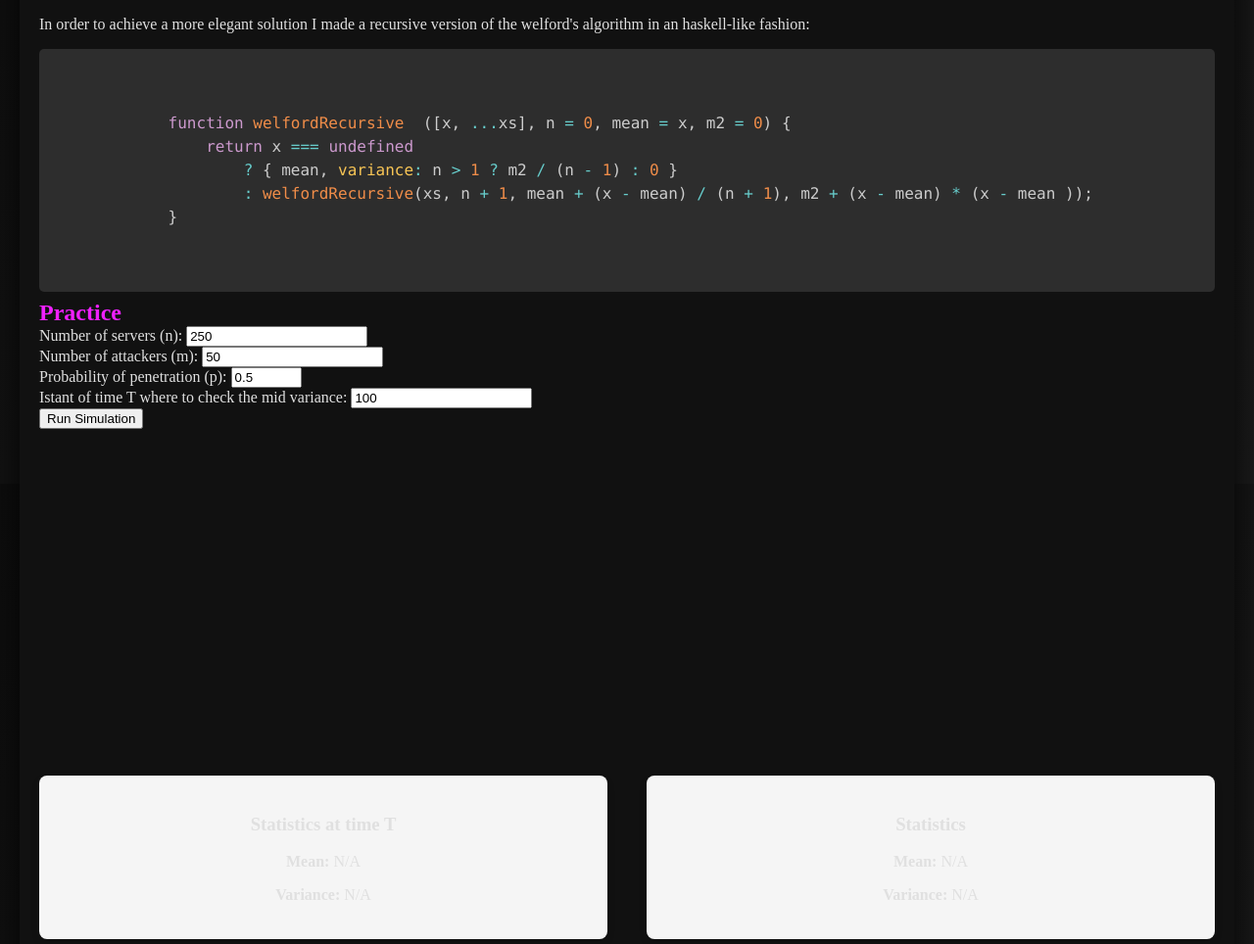
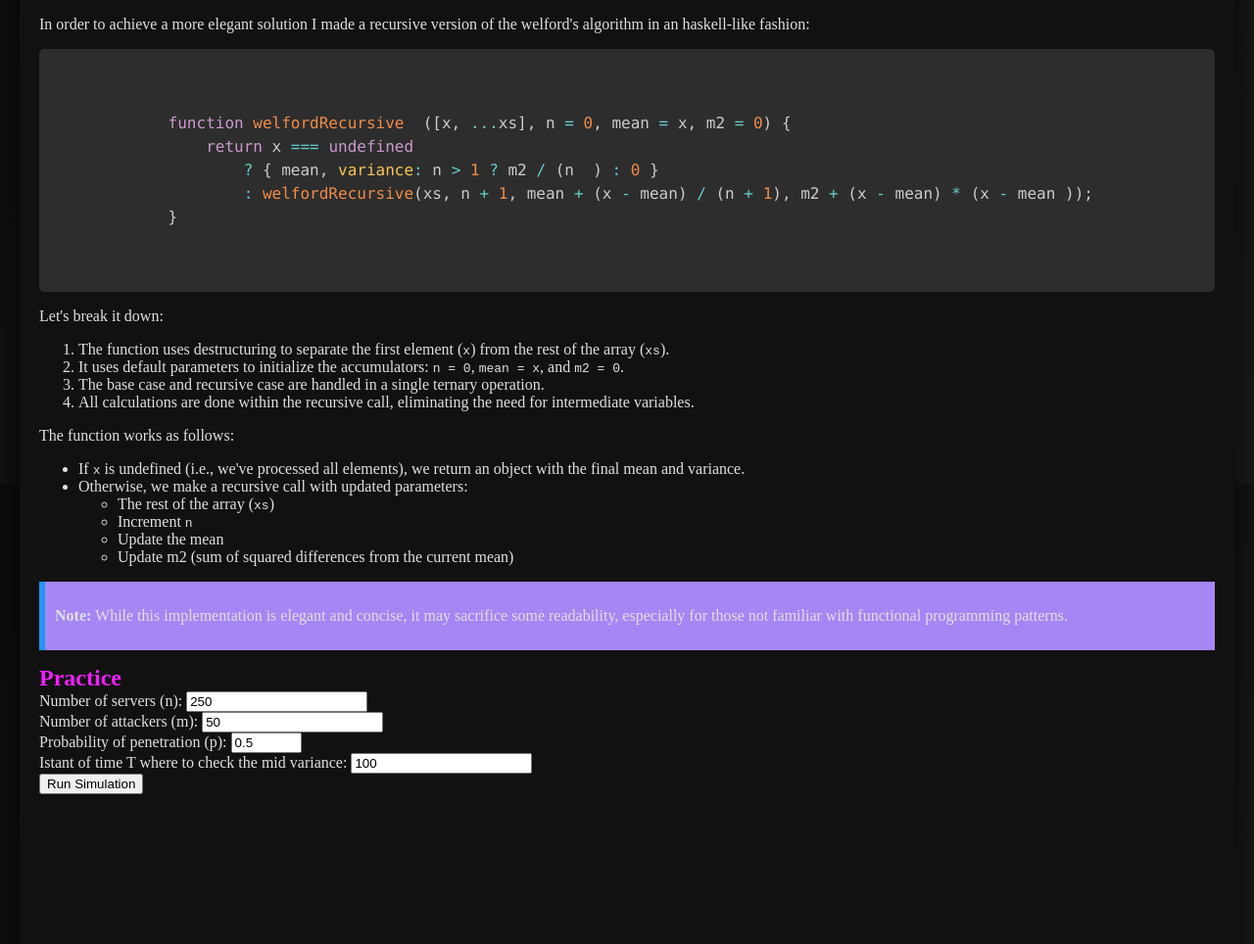
Before and after one commit to Nickmadia/nickmadia.github.io, a plain HTML site: page homeworks/homework2.html in a window 1280 px wide. Shown: the part 1106-2070 px from the top of the page at 98% size. Drawn offline with nearby package versions, Linux system fonts and the light colour scheme.

Commit message:
added explanation for rec algo

```diff
--- a/homeworks/homework2.html
+++ b/homeworks/homework2.html
@@ -82,12 +82,37 @@
         <code class="language-javascript">
             function welfordRecursive  ([x, ...xs], n = 0, mean = x, m2 = 0) {
                 return x === undefined
-                    ? { mean, variance: n > 1 ? m2 / (n - 1) : 0 }
+                    ? { mean, variance: n > 1 ? m2 / (n  ) : 0 }
                     : welfordRecursive(xs, n + 1, mean + (x - mean) / (n + 1), m2 + (x - mean) * (x - mean ));
             }
         </code>
         </pre>
-        <!-- Input form -->
+        <p>Let's break it down:</p>
+
+    <ol>
+        <li>The function uses destructuring to separate the first element (<code>x</code>) from the rest of the array (<code>xs</code>).</li>
+        <li>It uses default parameters to initialize the accumulators: <code>n = 0</code>, <code>mean = x</code>, and <code>m2 = 0</code>.</li>
+        <li>The base case and recursive case are handled in a single ternary operation.</li>
+        <li>All calculations are done within the recursive call, eliminating the need for intermediate variables.</li>
+    </ol>
+
+    <p>The function works as follows:</p>
+
+    <ul>
+        <li>If <code>x</code> is undefined (i.e., we've processed all elements), we return an object with the final mean and variance.</li>
+        <li>Otherwise, we make a recursive call with updated parameters:
+            <ul>
+                <li>The rest of the array (<code>xs</code>)</li>
+                <li>Increment <code>n</code></li>
+                <li>Update the mean</li>
+                <li>Update m2 (sum of squared differences from the current mean)</li>
+            </ul>
+        </li>
+    </ul>
+
+    <div class="note">
+        <p><strong>Note:</strong> While this implementation is elegant and concise, it may sacrifice some readability, especially for those not familiar with functional programming patterns.</p>
+    </div>
          <h2>Practice</h2>
         <form id="inputForm">
             <label for="servers">Number of servers (n):</label>
--- a/style.css
+++ b/style.css
@@ -144,3 +144,4 @@ footer {
     box-shadow: 0 4px 8px rgba(0, 0, 0, 0.1);
     text-align: center;
 }
+.note { background-color: #a685f4; border-left: 6px solid #2196F3; padding: 10px; margin-bottom: 15px; }
```
